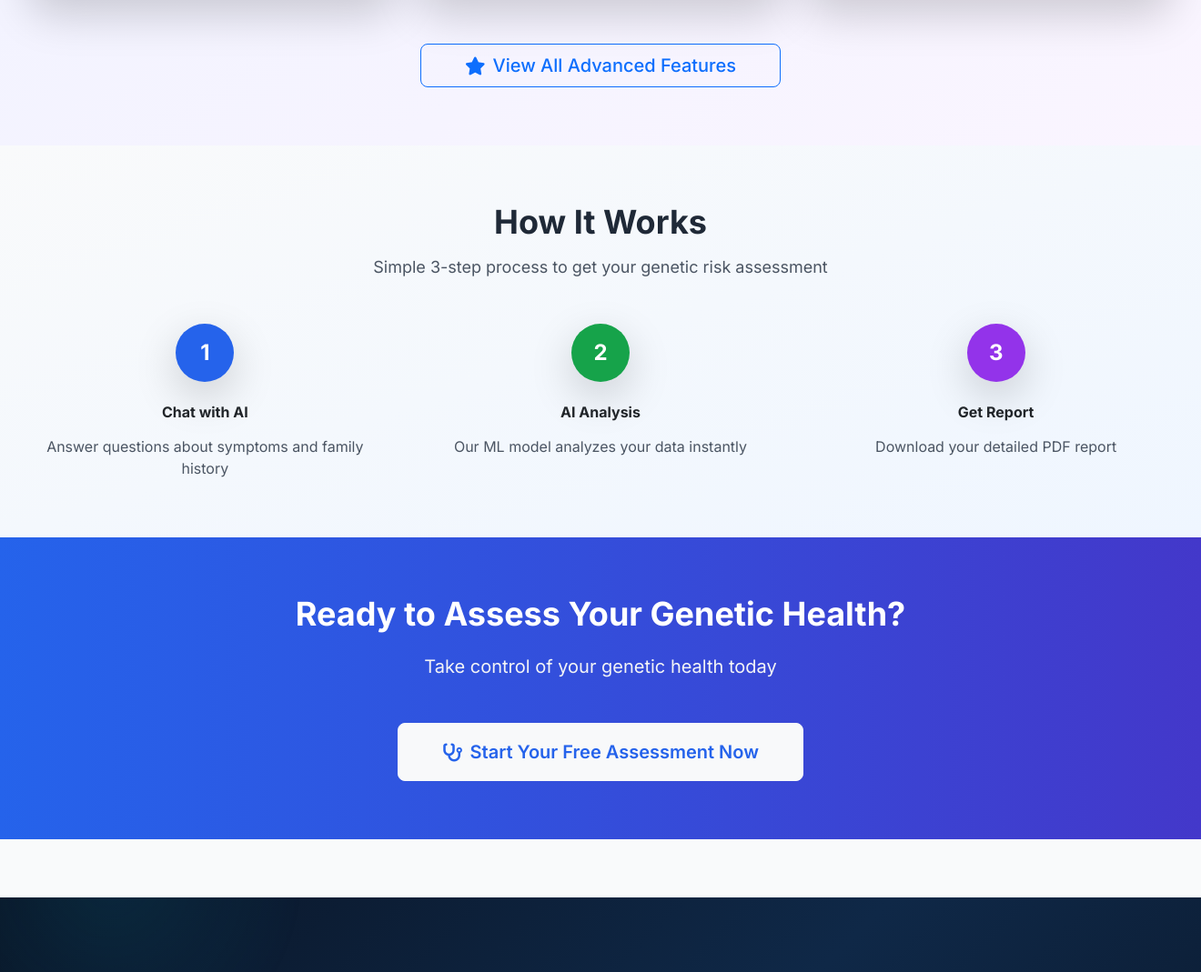
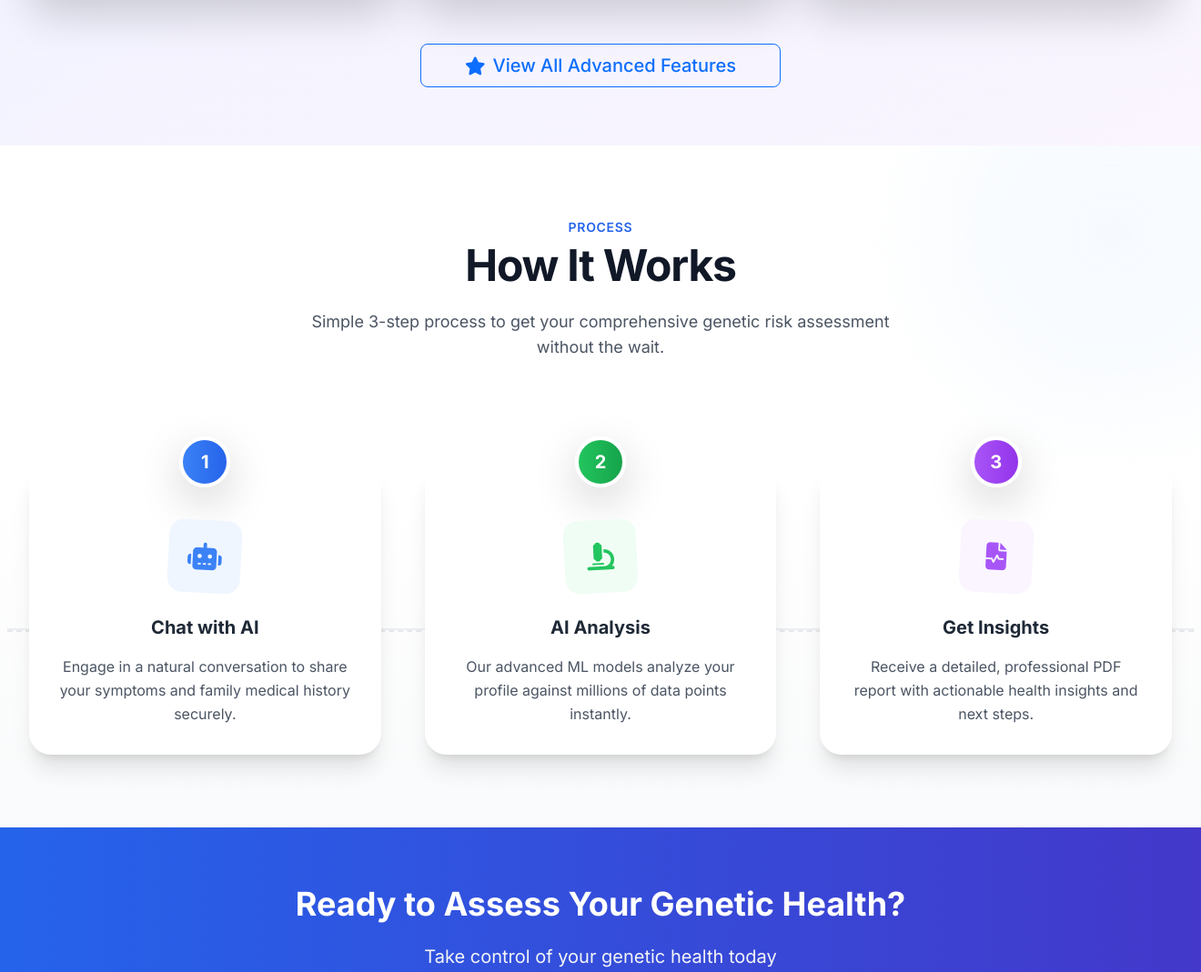
Before and after one commit to Ankit2006Raj/GeneAccessAI, a Flask app: page / in a window 1320 px wide. Shown: the part 2469-3538 px from the top of the page at 91% size. Run offline with Flask 3, Linux system fonts and the light colour scheme; parts of the project's set-up code (start-up, migrations or seed data) failed here and were passed over; some libraries are stand-ins or nearby versions.

Commit message:
Update UI for Pro Features and How It Works sections

```diff
--- a/templates/index.html
+++ b/templates/index.html
@@ -48,8 +48,8 @@
 
             <div class="col-lg-6">
                 <div class="position-relative">
-                    <img src="{{ url_for('static', filename='images/hero.png') }}"
-                        alt="DNA Analysis" class="rounded-3xl shadow-2xl w-100 animate-float">
+                    <img src="{{ url_for('static', filename='images/hero.png') }}" alt="DNA Analysis"
+                        class="rounded-3xl shadow-2xl w-100 animate-float">
 
                 </div>
             </div>
@@ -257,44 +257,78 @@
 </section>
 
 <!-- How It Works -->
-<section class="py-16 bg-gradient-to-br from-gray-50 to-blue-50">
-    <div class="container">
-        <div class="text-center mb-12">
-            <h2 class="text-4xl font-bold text-gray-800 mb-3">How It Works</h2>
-            <p class="text-gray-600 text-lg">Simple 3-step process to get your genetic risk assessment</p>
+<section class="py-20 bg-white relative overflow-hidden">
+    <!-- Decorative background elements -->
+    <div class="absolute top-0 left-0 w-full h-full overflow-hidden z-0 pointer-events-none">
+        <div class="absolute -top-24 -right-24 w-96 h-96 bg-blue-50 rounded-full blur-3xl opacity-50"></div>
+        <div class="absolute bottom-0 left-0 w-full h-1/2 bg-gradient-to-t from-gray-50 to-transparent"></div>
+    </div>
+
+    <div class="container relative z-10">
+        <div class="text-center mb-16">
+            <span class="text-blue-600 font-semibold tracking-wider uppercase text-sm mb-2 block">Process</span>
+            <h2 class="text-4xl md:text-5xl font-bold text-gray-900 mb-4 tracking-tight">How It Works</h2>
+            <p class="text-gray-600 text-lg max-w-2xl mx-auto">Simple 3-step process to get your comprehensive genetic risk assessment without the wait.</p>
         </div>
 
-        <div class="row g-5">
-            <div class="col-md-4 text-center">
-                <div class="position-relative">
-                    <div
-                        class="bg-blue-600 text-white w-16 h-16 rounded-full d-flex align-items-center justify-content-center mx-auto mb-4 text-2xl font-bold shadow-lg">
-                        1
+        <div class="row g-5 position-relative mt-4">
+            <!-- Connecting Line for Desktop -->
+            <div class="d-none d-md-block position-absolute top-50 start-0 w-100 border-top border-2 border-dashed border-gray-300 opacity-50" style="z-index: 1; transform: translateY(-50%);"></div>
+
+            <div class="col-md-4 position-relative" style="z-index: 2;">
+                <div class="card border-0 bg-white shadow-xl hover:shadow-2xl transition-all duration-300 h-100 rounded-3xl transform hover:-translate-y-2">
+                    <div class="card-body p-8 text-center position-relative">
+                        <div class="position-absolute top-0 start-50 translate-middle">
+                            <div class="bg-gradient-to-r from-blue-500 to-blue-600 text-white w-14 h-14 rounded-full d-flex align-items-center justify-content-center text-xl font-bold shadow-lg border-4 border-white">
+                                1
+                            </div>
+                        </div>
+                        <div class="mt-8 mb-4">
+                            <div class="bg-blue-50 w-20 h-20 rounded-2xl d-flex align-items-center justify-content-center mx-auto transform rotate-3 hover:rotate-0 transition-transform">
+                                <i class="fas fa-robot text-blue-500 text-3xl"></i>
+                            </div>
+                        </div>
+                        <h4 class="font-bold text-xl mb-3 text-gray-800">Chat with AI</h4>
+                        <p class="text-gray-600 leading-relaxed mb-0">Engage in a natural conversation to share your symptoms and family medical history securely.</p>
                     </div>
-                    <h5 class="font-bold mb-3">Chat with AI</h5>
-                    <p class="text-gray-600">Answer questions about symptoms and family history</p>
                 </div>
             </div>
 
-            <div class="col-md-4 text-center">
-                <div class="position-relative">
-                    <div
-                        class="bg-green-600 text-white w-16 h-16 rounded-full d-flex align-items-center justify-content-center mx-auto mb-4 text-2xl font-bold shadow-lg">
-                        2
+            <div class="col-md-4 position-relative" style="z-index: 2;">
+                <div class="card border-0 bg-white shadow-xl hover:shadow-2xl transition-all duration-300 h-100 rounded-3xl transform hover:-translate-y-2">
+                    <div class="card-body p-8 text-center position-relative">
+                        <div class="position-absolute top-0 start-50 translate-middle">
+                            <div class="bg-gradient-to-r from-green-500 to-green-600 text-white w-14 h-14 rounded-full d-flex align-items-center justify-content-center text-xl font-bold shadow-lg border-4 border-white">
+                                2
+                            </div>
+                        </div>
+                        <div class="mt-8 mb-4">
+                            <div class="bg-green-50 w-20 h-20 rounded-2xl d-flex align-items-center justify-content-center mx-auto transform -rotate-3 hover:rotate-0 transition-transform">
+                                <i class="fas fa-microscope text-green-500 text-3xl"></i>
+                            </div>
+                        </div>
+                        <h4 class="font-bold text-xl mb-3 text-gray-800">AI Analysis</h4>
+                        <p class="text-gray-600 leading-relaxed mb-0">Our advanced ML models analyze your profile against millions of data points instantly.</p>
                     </div>
-                    <h5 class="font-bold mb-3">AI Analysis</h5>
-                    <p class="text-gray-600">Our ML model analyzes your data instantly</p>
                 </div>
             </div>
 
-            <div class="col-md-4 text-center">
-                <div class="position-relative">
-                    <div
-                        class="bg-purple-600 text-white w-16 h-16 rounded-full d-flex align-items-center justify-content-center mx-auto mb-4 text-2xl font-bold shadow-lg">
-                        3
+            <div class="col-md-4 position-relative" style="z-index: 2;">
+                <div class="card border-0 bg-white shadow-xl hover:shadow-2xl transition-all duration-300 h-100 rounded-3xl transform hover:-translate-y-2">
+                    <div class="card-body p-8 text-center position-relative">
+                        <div class="position-absolute top-0 start-50 translate-middle">
+                            <div class="bg-gradient-to-r from-purple-500 to-purple-600 text-white w-14 h-14 rounded-full d-flex align-items-center justify-content-center text-xl font-bold shadow-lg border-4 border-white">
+                                3
+                            </div>
+                        </div>
+                        <div class="mt-8 mb-4">
+                            <div class="bg-purple-50 w-20 h-20 rounded-2xl d-flex align-items-center justify-content-center mx-auto transform rotate-3 hover:rotate-0 transition-transform">
+                                <i class="fas fa-file-medical-alt text-purple-500 text-3xl"></i>
+                            </div>
+                        </div>
+                        <h4 class="font-bold text-xl mb-3 text-gray-800">Get Insights</h4>
+                        <p class="text-gray-600 leading-relaxed mb-0">Receive a detailed, professional PDF report with actionable health insights and next steps.</p>
                     </div>
-                    <h5 class="font-bold mb-3">Get Report</h5>
-                    <p class="text-gray-600">Download your detailed PDF report</p>
                 </div>
             </div>
         </div>
```
